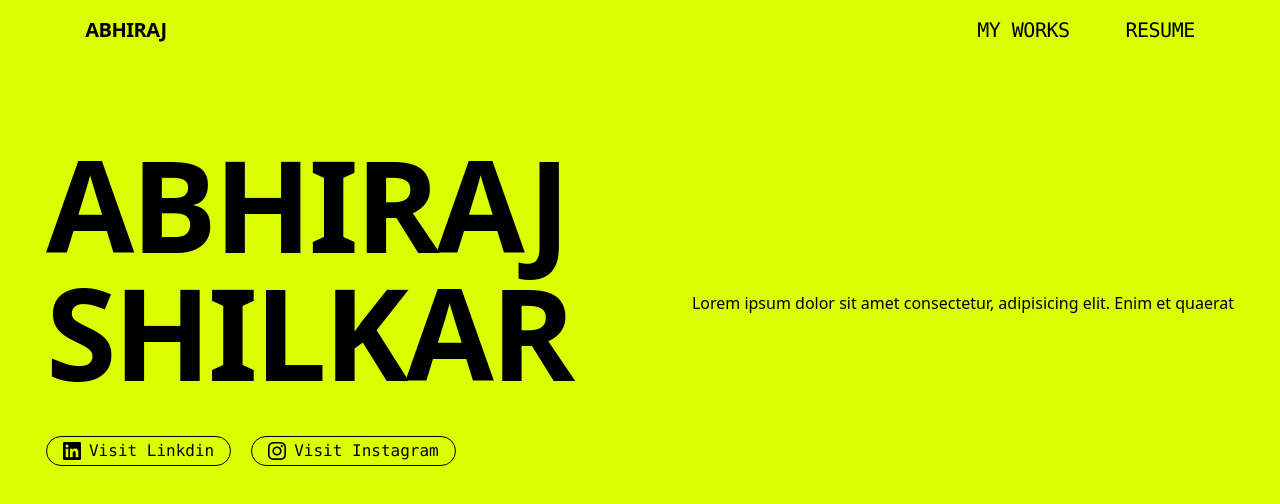
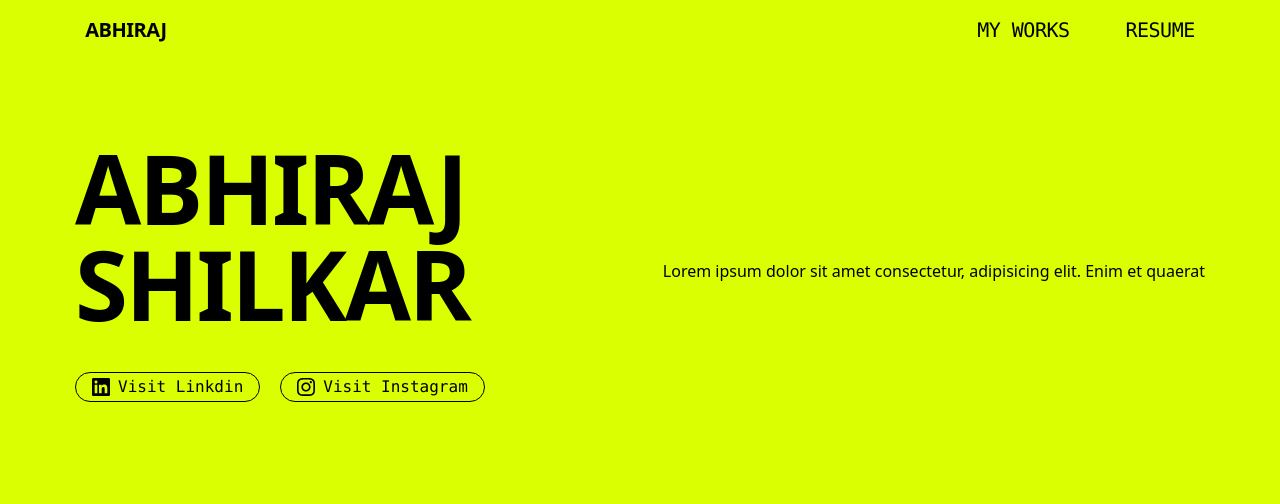
Before and after one commit to Abhiraj05/aviraj_portfolio, a React (Vite) app: page / in a window 1280 px wide. Shown: the top 504 px of the page. Built offline with nearby package versions, Linux system fonts and the light colour scheme.

Commit message:
files added

```diff
--- a/src/components/Body.jsx
+++ b/src/components/Body.jsx
@@ -7,7 +7,7 @@ function Body() {
     <>
       <div className=" md:flex sm:flex-wrap md:justify-around md:items-center md:gap-7 mt-24  ">
         <div>
-          <div className="text-[#000000] font-['Montserrat', 'sans-serif'] font-extrabold uppercase md:text-9xl tracking-tight">
+          <div className="text-[#000000] font-['Montserrat', 'sans-serif'] font-extrabold uppercase md:text-8xl tracking-tight">
             <h3>abhiraj</h3>
             <h3>shilkar</h3>
           </div>
```
